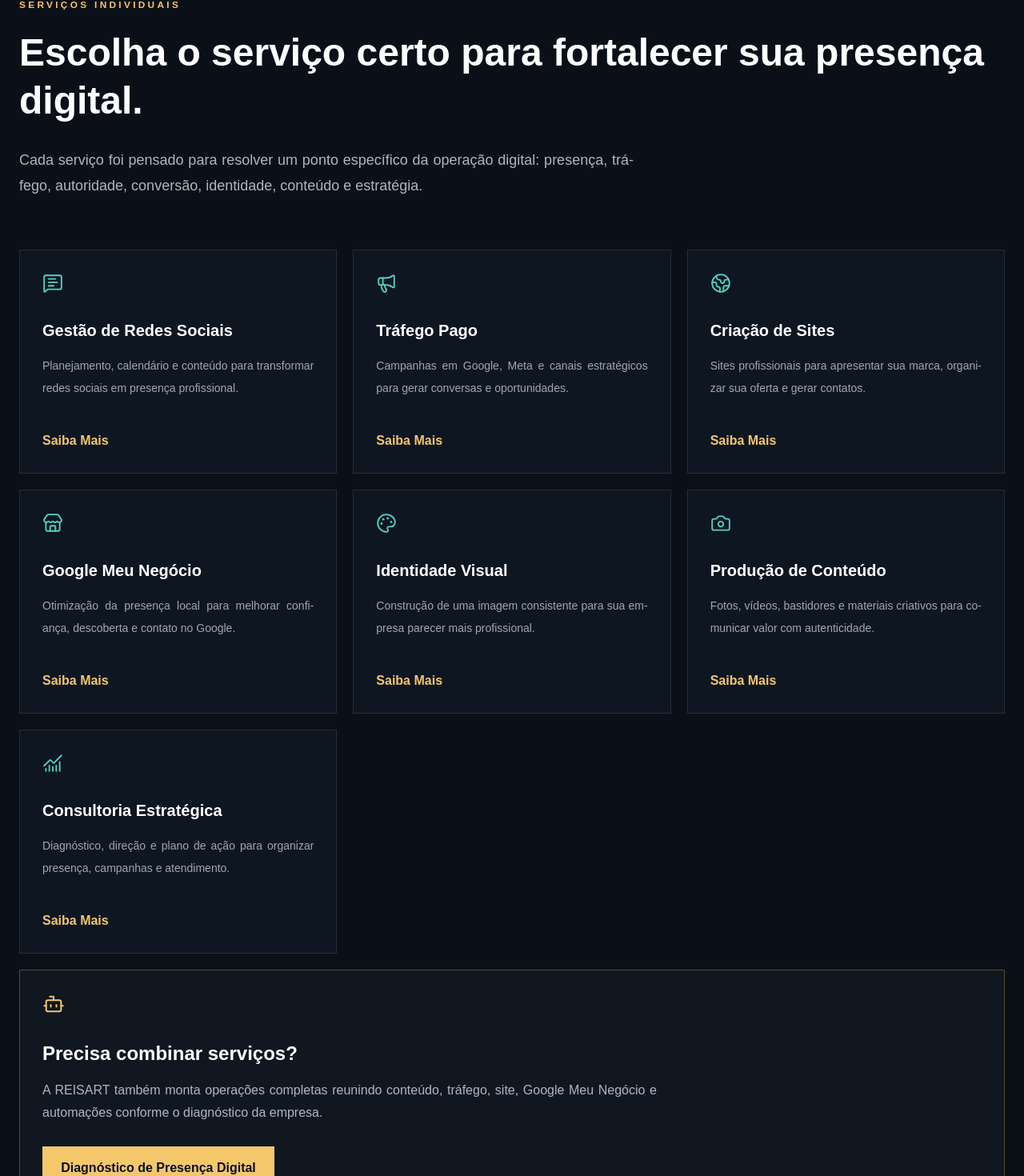
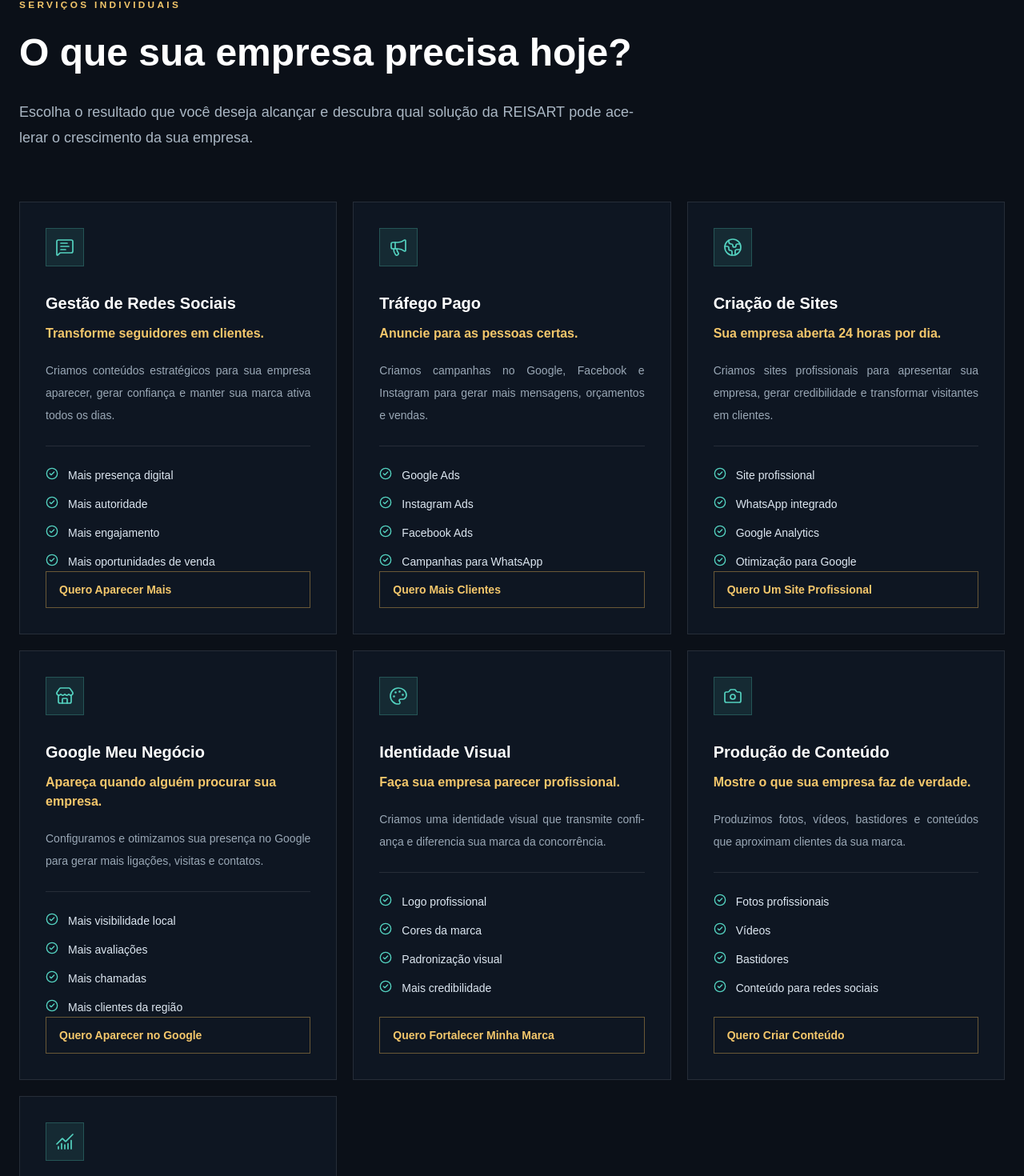
Before and after one commit to MHR31s/reisart-site, a Next.js app: page / in a window 1280 px wide. Shown: the part 3397-4867 px from the top of the page at 80% size. Built offline with nearby package versions, Linux system fonts and the light colour scheme.

Commit message:
Reestruturar servicos individuais

```diff
--- a/components/Servicos.tsx
+++ b/components/Servicos.tsx
@@ -3,6 +3,7 @@ import {
   Bot,
   ChartNoAxesCombined,
   Camera,
+  CheckCircle2,
   Globe2,
   Megaphone,
   MessageSquareText,
@@ -13,50 +14,106 @@ import {
 const servicos = [
   {
     titulo: "Gestão de Redes Sociais",
+    subtitulo: "Transforme seguidores em clientes.",
     descricao:
-      "Planejamento, calendário e conteúdo para transformar redes sociais em presença profissional.",
+      "Criamos conteúdos estratégicos para sua empresa aparecer, gerar confiança e manter sua marca ativa todos os dias.",
+    beneficios: [
+      "Mais presença digital",
+      "Mais autoridade",
+      "Mais engajamento",
+      "Mais oportunidades de venda",
+    ],
+    botao: "Quero Aparecer Mais",
     href: "/servicos/gestao-redes-sociais",
     icon: MessageSquareText,
   },
   {
     titulo: "Tráfego Pago",
+    subtitulo: "Anuncie para as pessoas certas.",
     descricao:
-      "Campanhas em Google, Meta e canais estratégicos para gerar conversas e oportunidades.",
+      "Criamos campanhas no Google, Facebook e Instagram para gerar mais mensagens, orçamentos e vendas.",
+    beneficios: [
+      "Google Ads",
+      "Instagram Ads",
+      "Facebook Ads",
+      "Campanhas para WhatsApp",
+    ],
+    botao: "Quero Mais Clientes",
     href: "/servicos/trafego-pago",
     icon: Megaphone,
   },
   {
     titulo: "Criação de Sites",
+    subtitulo: "Sua empresa aberta 24 horas por dia.",
     descricao:
-      "Sites profissionais para apresentar sua marca, organizar sua oferta e gerar contatos.",
+      "Criamos sites profissionais para apresentar sua empresa, gerar credibilidade e transformar visitantes em clientes.",
+    beneficios: [
+      "Site profissional",
+      "WhatsApp integrado",
+      "Google Analytics",
+      "Otimização para Google",
+    ],
+    botao: "Quero Um Site Profissional",
     href: "/servicos/criacao-de-sites",
     icon: Globe2,
   },
   {
     titulo: "Google Meu Negócio",
+    subtitulo: "Apareça quando alguém procurar sua empresa.",
     descricao:
-      "Otimização da presença local para melhorar confiança, descoberta e contato no Google.",
+      "Configuramos e otimizamos sua presença no Google para gerar mais ligações, visitas e contatos.",
+    beneficios: [
+      "Mais visibilidade local",
+      "Mais avaliações",
+      "Mais chamadas",
+      "Mais clientes da região",
+    ],
+    botao: "Quero Aparecer no Google",
     href: "/servicos/google-meu-negocio",
     icon: Store,
   },
   {
     titulo: "Identidade Visual",
+    subtitulo: "Faça sua empresa parecer profissional.",
     descricao:
-      "Construção de uma imagem consistente para sua empresa parecer mais profissional.",
+      "Criamos uma identidade visual que transmite confiança e diferencia sua marca da concorrência.",
+    beneficios: [
+      "Logo profissional",
+      "Cores da marca",
+      "Padronização visual",
+      "Mais credibilidade",
+    ],
+    botao: "Quero Fortalecer Minha Marca",
     href: "/servicos/identidade-visual",
     icon: Palette,
   },
   {
     titulo: "Produção de Conteúdo",
+    subtitulo: "Mostre o que sua empresa faz de verdade.",
     descricao:
-      "Fotos, vídeos, bastidores e materiais criativos para comunicar valor com autenticidade.",
+      "Produzimos fotos, vídeos, bastidores e conteúdos que aproximam clientes da sua marca.",
+    beneficios: [
+      "Fotos profissionais",
+      "Vídeos",
+      "Bastidores",
+      "Conteúdo para redes sociais",
+    ],
+    botao: "Quero Criar Conteúdo",
     href: "/servicos/producao-de-conteudo",
     icon: Camera,
   },
   {
     titulo: "Consultoria Estratégica",
+    subtitulo: "Descubra exatamente o que sua empresa precisa fazer.",
     descricao:
-      "Diagnóstico, direção e plano de ação para organizar presença, campanhas e atendimento.",
+      "Analisamos sua presença digital e criamos um plano para gerar mais resultados.",
+    beneficios: [
+      "Diagnóstico completo",
+      "Análise da concorrência",
+      "Plano de ação",
+      "Direcionamento estratégico",
+    ],
+    botao: "Quero Um Diagnóstico",
     href: "/servicos/consultoria-estrategica",
     icon: ChartNoAxesCombined,
   },
@@ -69,13 +126,12 @@ export default function Servicos() {
         <div>
           <p className="section-kicker">Serviços Individuais</p>
           <h2 className="mt-5 text-3xl font-black leading-tight text-white md:text-5xl">
-            Escolha o serviço certo para fortalecer sua presença digital.
+            O que sua empresa precisa hoje?
           </h2>
 
           <p className="premium-copy mt-7 max-w-3xl text-lg leading-8 text-[#AAB7C4]">
-            Cada serviço foi pensado para resolver um ponto específico da
-            operação digital: presença, tráfego, autoridade, conversão,
-            identidade, conteúdo e estratégia.
+            Escolha o resultado que você deseja alcançar e descubra qual solução
+            da REISART pode acelerar o crescimento da sua empresa.
           </p>
         </div>
 
@@ -86,23 +142,44 @@ export default function Servicos() {
             return (
               <article
                 key={servico.titulo}
-                className="group flex min-h-[280px] flex-col border border-white/10 bg-[#0E1622] p-7 transition-colors hover:border-[#D8A84E]/50 hover:bg-[#121E2B]"
+                className="group flex min-h-[430px] flex-col border border-white/10 bg-[#0E1622] p-7 transition duration-300 hover:-translate-y-1 hover:border-[#D8A84E]/50 hover:bg-[#121E2B] hover:shadow-2xl hover:shadow-black/20 md:p-8"
               >
-                <Icon className="text-[#54D2C0]" size={26} strokeWidth={1.7} />
+                <div className="flex h-12 w-12 items-center justify-center border border-[#54D2C0]/25 bg-[#54D2C0]/10">
+                  <Icon className="text-[#54D2C0]" size={24} strokeWidth={1.7} />
+                </div>
 
                 <h3 className="mt-8 text-xl font-bold text-white">
                   {servico.titulo}
                 </h3>
 
-                <p className="premium-copy mt-4 text-sm leading-7 text-[#9AA8B6]">
+                <p className="mt-3 text-base font-black leading-6 text-[#F4C76B]">
+                  {servico.subtitulo}
+                </p>
+
+                <p className="premium-copy mt-5 text-sm leading-7 text-[#9AA8B6]">
                   {servico.descricao}
                 </p>
 
+                <ul className="mt-6 grid gap-3 border-t border-white/10 pt-6">
+                  {servico.beneficios.map((beneficio) => (
+                    <li
+                      key={beneficio}
+                      className="flex gap-3 text-sm leading-6 text-[#DDE7F1]"
+                    >
+                      <CheckCircle2
+                        className="mt-0.5 shrink-0 text-[#54D2C0]"
+                        size={16}
+                      />
+                      <span>{beneficio}</span>
+                    </li>
+                  ))}
+                </ul>
+
                 <Link
                   href={servico.href}
-                  className="mt-auto inline-flex pt-7 font-bold text-[#F4C76B] hover:text-white"
+                  className="mt-auto inline-flex border border-[#D8A84E]/45 px-4 py-3 text-center text-sm font-black text-[#F4C76B] transition hover:border-[#F4C76B] hover:bg-[#F4C76B] hover:text-[#07111F]"
                 >
-                  Saiba Mais
+                  {servico.botao}
                 </Link>
               </article>
             );
@@ -111,20 +188,20 @@ export default function Servicos() {
           <article className="flex min-h-[280px] flex-col justify-between border border-[#D8A84E]/35 bg-[#101720] p-7 lg:col-span-3">
             <div>
               <Bot className="text-[#F4C76B]" size={28} strokeWidth={1.7} />
-              <h3 className="mt-8 text-2xl font-black text-white">
-                Precisa combinar serviços?
+              <h3 className="mt-8 text-2xl font-black text-white md:text-3xl">
+                Não sabe qual serviço escolher?
               </h3>
               <p className="premium-copy mt-4 max-w-3xl text-base leading-7 text-[#AAB7C4]">
-                A REISART também monta operações completas reunindo conteúdo,
-                tráfego, site, Google Meu Negócio e automações conforme o
-                diagnóstico da empresa.
+                Realizamos um Diagnóstico de Presença Digital para identificar
+                exatamente quais ações podem gerar mais resultados para sua
+                empresa.
               </p>
             </div>
             <Link
               href="/diagnostico"
               className="premium-button mt-7 inline-flex w-fit"
             >
-              Diagnóstico de Presença Digital
+              Solicitar Diagnóstico Gratuito
             </Link>
           </article>
         </div>
```
